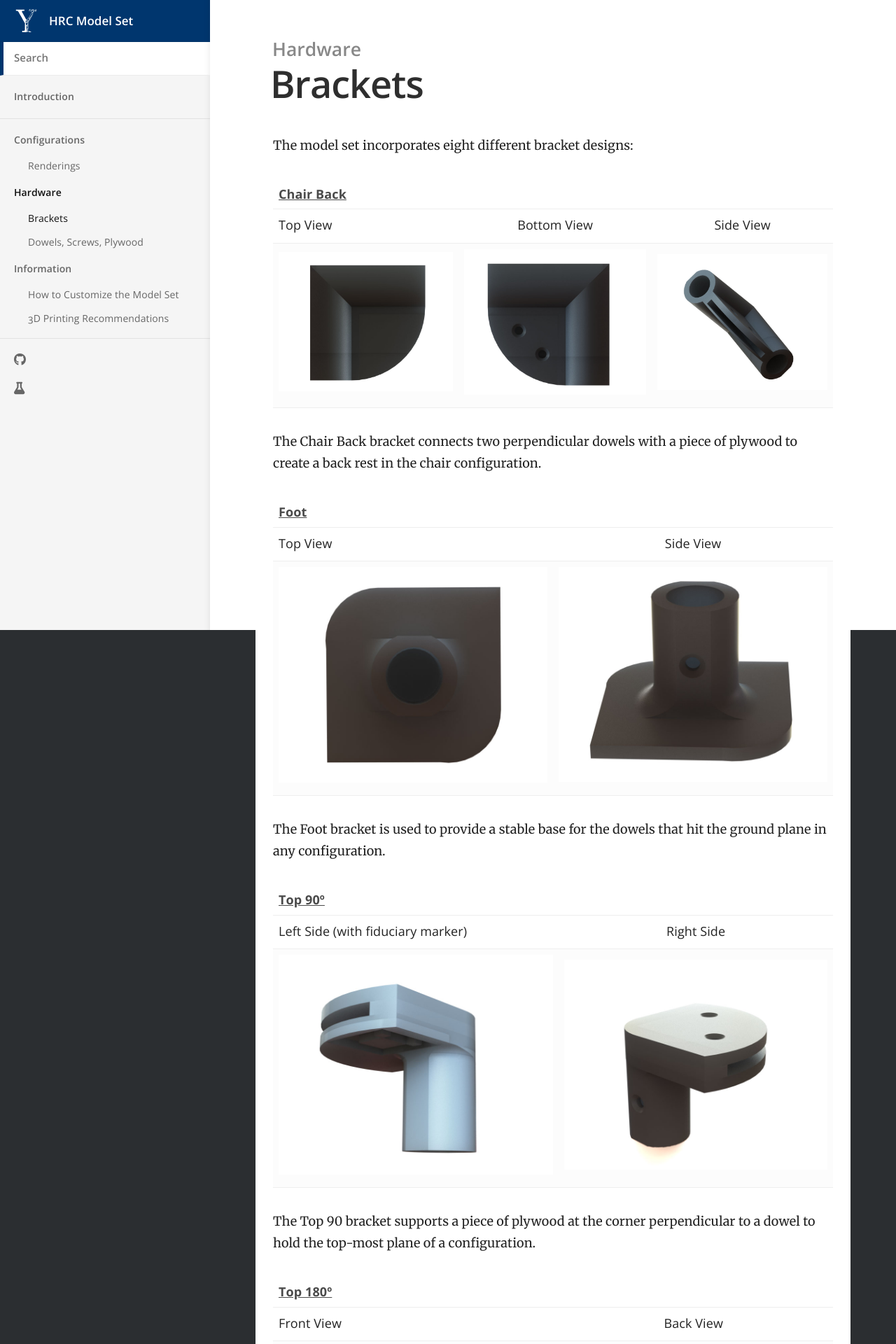
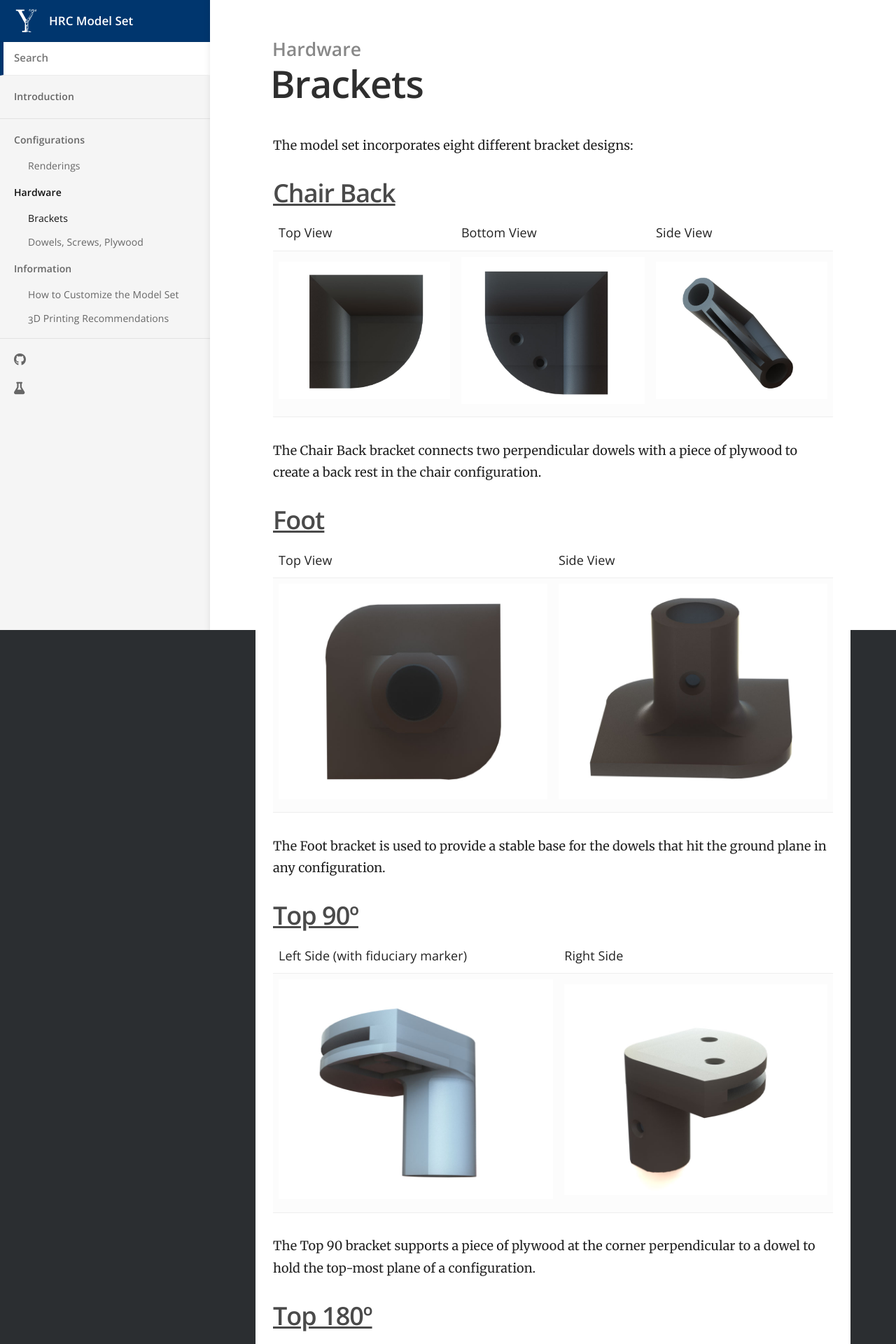
Before and after one commit to ScazLab/HRC-model-set, a Jekyll site: the page built from _docs/hardware/brackets.md, in a window 1280 px wide. Shown: the top 1920 px of the page at 70% size. Built offline with Jekyll 4.4.1, drawn with Linux system fonts in a browser that asks for light colours; nearby versions of some CDN libraries.

```diff
--- a/_docs/hardware/brackets.md
+++ b/_docs/hardware/brackets.md
@@ -5,56 +5,64 @@ order: 1
 ---
 The model set incorporates eight different bracket designs:
 
-| [Chair Back](https://github.com/ScazLab/HRC-model-set/blob/master/Bracket%20STL%20Files/ChairBack.STL)|
-| :------- | :---------: | :-------: |
+## [Chair Back](https://github.com/ScazLab/HRC-model-set/blob/master/Bracket%20STL%20Files/ChairBack.STL)
+
+|:--------:|:-----------:|:---------:|
 | Top View | Bottom View | Side View |
 | ![top]({{ site.baseurl }}/images/bracket_rendering/ChairBack1.jpg) | ![bottom]({{ site.baseurl }}/images/bracket_rendering/ChairBack2.jpg) | ![side]({{ site.baseurl }}/images/bracket_rendering/ChairBack3.jpg) |
 
 The Chair Back bracket connects two perpendicular dowels with a piece of plywood to create a back rest in the chair configuration.
 
-| [Foot](https://github.com/ScazLab/HRC-model-set/blob/master/Bracket%20STL%20Files/Foot.STL) |
+## [Foot](https://github.com/ScazLab/HRC-model-set/blob/master/Bracket%20STL%20Files/Foot.STL)
+
 | :------  | :-----:   |
 | Top View | Side View |
 | ![top]({{ site.baseurl }}/images/bracket_rendering/Foot2.jpg) | ![side]({{ site.baseurl }}/images/bracket_rendering/Foot1.jpg)
 
 The Foot bracket is used to provide a stable base for the dowels that hit the ground plane in any configuration.
 
-| [Top 90º](https://github.com/ScazLab/HRC-model-set/blob/master/Bracket%20STL%20Files/Top90.STL) |
+## [Top 90º](https://github.com/ScazLab/HRC-model-set/blob/master/Bracket%20STL%20Files/Top90.STL)
+
 | :------  | :-----:   |
 | Left Side (with fiduciary marker) | Right Side |
 | ![left]({{ site.baseurl }}/images/bracket_rendering/Top1.jpg) | ![right]({{ site.baseurl }}/images/bracket_rendering/Top2.jpg)
 
 The Top 90 bracket supports a piece of plywood at the corner perpendicular to a dowel to hold the top-most plane of a configuration.
 
-| [Top 180º](https://github.com/ScazLab/HRC-model-set/blob/master/Bracket%20STL%20Files/Top%20180.STL) |
+## [Top 180º](https://github.com/ScazLab/HRC-model-set/blob/master/Bracket%20STL%20Files/Top%20180.STL)
+
 | :------  | :-----:   |
 | Front View | Back View |
 | ![front]({{ site.baseurl }}/images/bracket_rendering/Top180_2.jpg) | ![back]({{ site.baseurl }}/images/bracket_rendering/Top180_1.jpg)
 
 The Top 180 bracket supports a piece of plywood along its length or width perpendicular to a dowel to hold the top-most plane of a configuration.
 
-| [Chair Bracket Left](https://github.com/ScazLab/HRC-model-set/blob/master/Bracket%20STL%20Files/ChairLeft.STL) |
-| :------  | :-----:   |
+## [Chair Bracket Left](https://github.com/ScazLab/HRC-model-set/blob/master/Bracket%20STL%20Files/ChairLeft.STL)
+
+|:----------:|:---------:|
 | Front View | Side View |
 | ![front]({{ site.baseurl }}/images/bracket_rendering/ChairL1.jpg) | ![side]({{ site.baseurl }}/images/bracket_rendering/ChairL2.jpg)
 
 The Chair Bracket Left connects the plywood seat of the chair configuration to a dowel at a 95 degree angle to form the left side of the chair back.
 
-| [Chair Bracket Right](https://github.com/ScazLab/HRC-model-set/blob/master/Bracket%20STL%20Files/ChairRight.STL) |
+## [Chair Bracket Right](https://github.com/ScazLab/HRC-model-set/blob/master/Bracket%20STL%20Files/ChairRight.STL)
+
 | :------  | :-----:   |
 | Front View | Side View |
 | ![front]({{ site.baseurl }}/images/bracket_rendering/ChairR.jpg) | ![side]({{ site.baseurl }}/images/bracket_rendering/ChairR2.jpg)
 
 The Chair Bracket Right connects the plywood seat of the chair configuration to a dowel at a 95 degree angle to form the right side of the chair back.
 
-| [Shelf Bracket 90º](https://github.com/ScazLab/HRC-model-set/blob/master/Bracket%20STL%20Files/Shelf%20Bracket%2090.STL) |
+## [Shelf Bracket 90º](https://github.com/ScazLab/HRC-model-set/blob/master/Bracket%20STL%20Files/Shelf%20Bracket%2090.STL)
+
 | :------  | :-----:   | :-----:   |
 | Top View | Bottom View | Side View |
 | ![top]({{ site.baseurl }}/images/bracket_rendering/Shelf90_1.jpg) | ![bottom]({{ site.baseurl }}/images/bracket_rendering/Shelf90_2.jpg) | ![side]({{ site.baseurl }}/images/bracket_rendering/Shelf90_3.jpg)
 
 The Shelf Bracket 90 supports the corner of a piece of plywood perpendicular to two dowels to create shelves in various configurations.
 
-| [Shelf Bracket 180º](https://github.com/ScazLab/HRC-model-set/blob/master/Bracket%20STL%20Files/Shelf%20Bracket%20180.STL) |
+## [Shelf Bracket 180º](https://github.com/ScazLab/HRC-model-set/blob/master/Bracket%20STL%20Files/Shelf%20Bracket%20180.STL)
+
 | :------  | :-----:   |
 | Top View | Side View |
 | ![top]({{ site.baseurl }}/images/bracket_rendering/Shelf180_2.jpg) | ![side]({{ site.baseurl }}/images/bracket_rendering/Shelf180_1.jpg)
```
